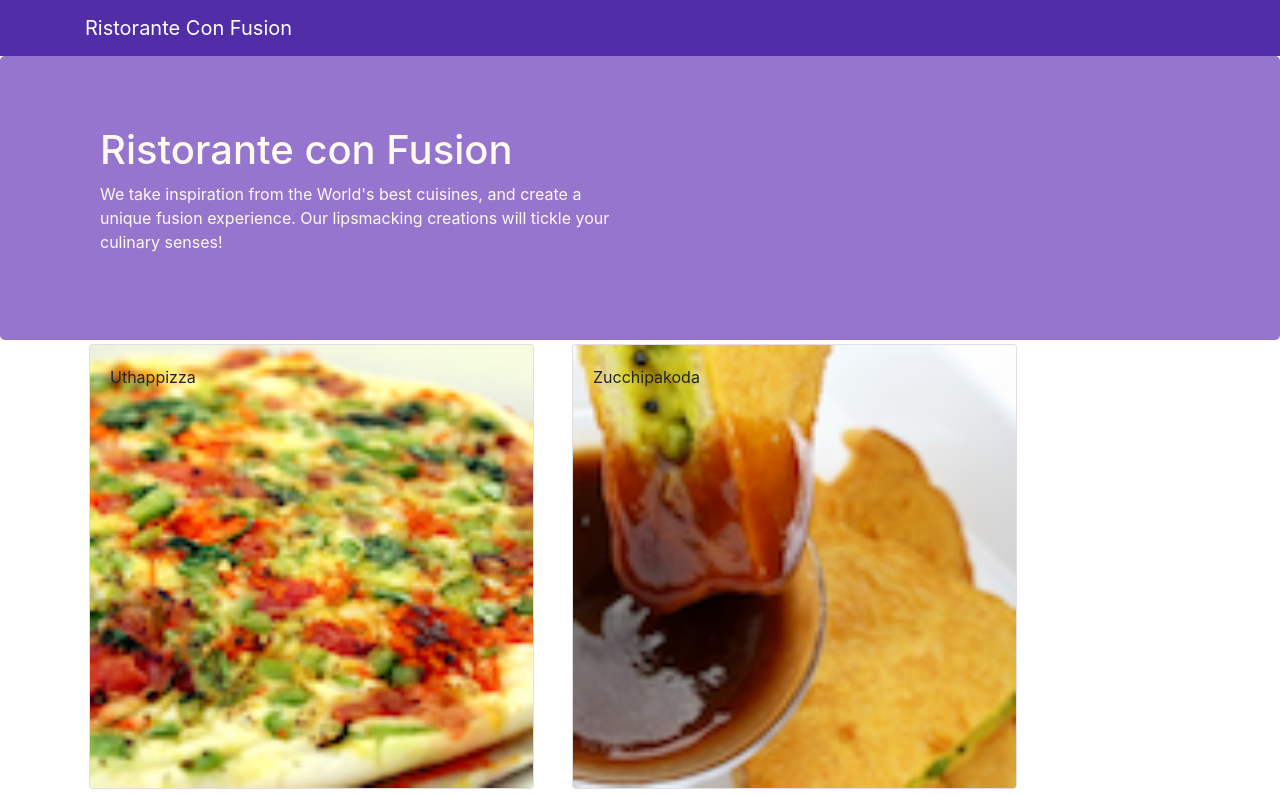
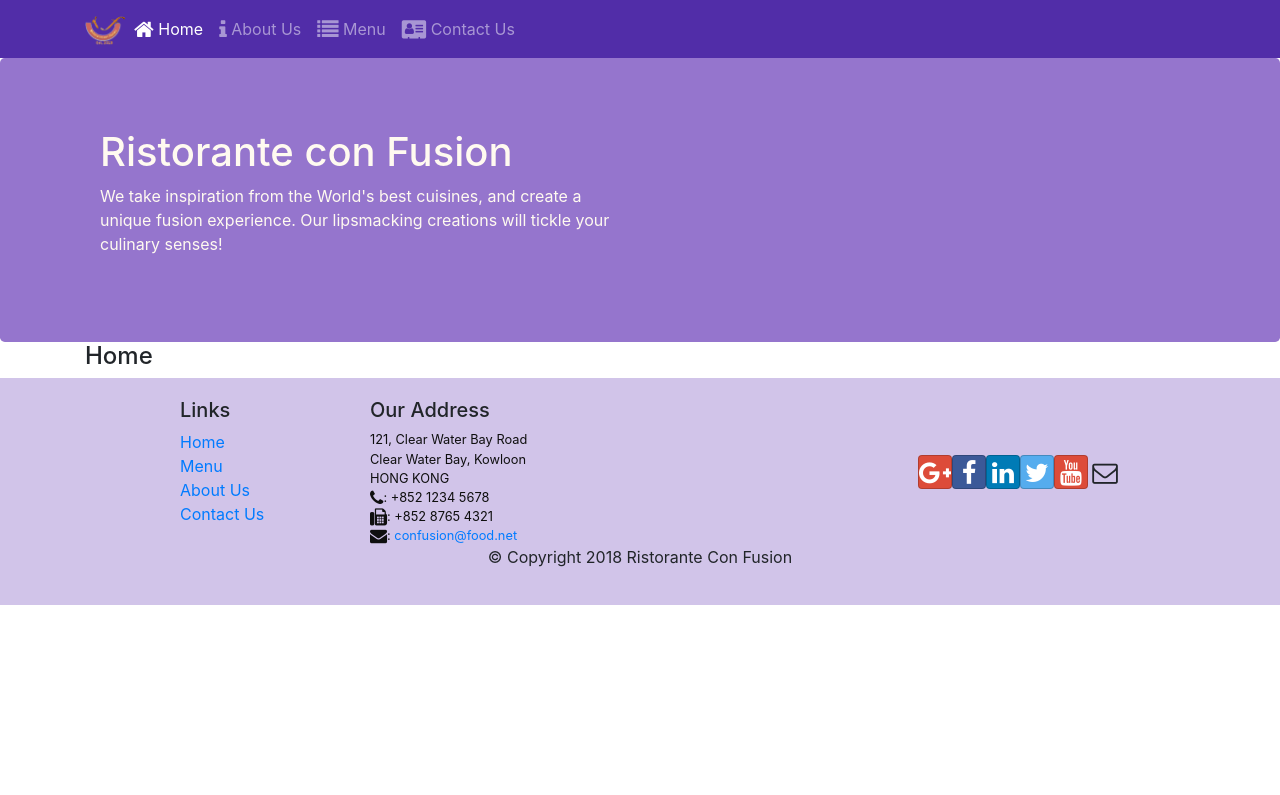
Before and after one commit to Suryam26/React, a React (Create React App) app: page /home in a window 1280 px wide. Shown: the top 795 px of the page. Built offline with nearby package versions, Linux system fonts and the light colour scheme.

Commit message:
React Router

```diff
--- a/package.json
+++ b/package.json
@@ -14,6 +14,7 @@
     "react": "^16.13.1",
     "react-dom": "^16.13.1",
     "react-popper": "^2.2.3",
+    "react-router-dom": "^5.2.0",
     "react-scripts": "3.4.1",
     "reactstrap": "^8.5.1",
     "typescript": "^3.9.7"
--- a/src/App.js
+++ b/src/App.js
@@ -1,14 +1,17 @@
 import React from 'react';
 import Main from './components/MainComponent';
+import { BrowserRouter } from 'react-router-dom';
 import './App.css';
 
 class App extends React.Component {
 
   render() {
     return (
-      <div className='App'>
-         <Main />
-       </div>
+      <BrowserRouter>
+          <div className='App'>
+             <Main />
+           </div>
+       </BrowserRouter>
     );
   }
 
--- a/src/components/FooterComponent.js
+++ b/src/components/FooterComponent.js
@@ -1,4 +1,5 @@
 import React from 'react';
+import { Link } from 'react-router-dom';
 
 function Footer(props) {
     return(
@@ -8,10 +9,10 @@
                 <div className="col-4 offset-1 col-sm-2">
                     <h5>Links</h5>
                     <ul className="list-unstyled">
-                        <li><a href="/">Home</a></li>
-                        <li><a href="/">About</a></li>
-                        <li><a href="/">Menu</a></li>
-                        <li><a href="contactus.html">Contact</a></li>
+                        <li><Link to="/home">Home</Link></li>
+                        <li><Link to="/menu">Menu</Link></li>
+                        <li><Link to="/aboutus">About Us</Link></li>
+                        <li><Link to="/contactus">Contact Us</Link></li>
                     </ul>
                 </div>
                 <div className="col-7 col-sm-5">
--- a/src/components/HeaderComponent.js
+++ b/src/components/HeaderComponent.js
@@ -1,14 +1,47 @@
 import React, { Component } from 'react';
-import { Navbar, NavbarBrand, Jumbotron } from 'reactstrap';
+import { Nav, Navbar, NavbarBrand, NavbarToggler, Collapse, NavItem, Jumbotron } from 'reactstrap';
+import { NavLink } from 'react-router-dom';
 
 class Header extends Component {
+    constructor(props) {
+      super(props);
+
+      this.state = {
+          isNavOpen: false
+      };
+      this.toggleNav =  this.toggleNav.bind(this);
+    }
+
+    toggleNav() {
+      this.setState({
+        isNavOpen: !this.state.isNavOpen
+      });
+    }
+
   render() {
     return(
     <>
-      <Navbar dark>
-        <div className="container">
-            <NavbarBrand href="/">Ristorante Con Fusion</NavbarBrand>
-        </div>
+      <Navbar dark expand="md">
+          <div className="container">
+            <NavbarToggler onClick={this.toggleNav} />
+            <NavbarBrand className="mr-auto" href="/"><img src='assets/images/logo.png' height="30" width="41" alt='Ristorante Con Fusion' /></NavbarBrand>
+            <Collapse isOpen={this.state.isNavOpen} navbar>
+                <Nav navbar>
+                <NavItem>
+                    <NavLink className="nav-link"  to='/home'><span className="fa fa-home fa-lg"></span> Home</NavLink>
+                </NavItem>
+                <NavItem>
+                    <NavLink className="nav-link" to='/aboutus'><span className="fa fa-info fa-lg"></span> About Us</NavLink>
+                </NavItem>
+                <NavItem>
+                    <NavLink className="nav-link"  to='/menu'><span className="fa fa-list fa-lg"></span> Menu</NavLink>
+                </NavItem>
+                <NavItem>
+                    <NavLink className="nav-link" to='/contactus'><span className="fa fa-address-card fa-lg"></span> Contact Us</NavLink>
+                </NavItem>
+                </Nav>
+            </Collapse>
+          </div>
       </Navbar>
       <Jumbotron>
            <div className="container">
--- /dev/null
+++ b/src/components/HomeComponent.js
@@ -0,0 +1,11 @@
+import React from 'react';
+
+function Home(props) {
+    return(
+      <div className="container">
+        <h4>Home</h4>
+      </div>
+    );
+}
+
+export default Home;
--- a/src/components/MainComponent.js
+++ b/src/components/MainComponent.js
@@ -1,7 +1,9 @@
 import React from 'react';
 import { DISHES } from '../shared/dishes';
+import { Switch, Route, Redirect } from 'react-router-dom';
 import Header from './HeaderComponent';
 import Footer from './FooterComponent';
+import Home from './HomeComponent';
 import Menu from './MenuComponent';
 import DishDetail from './DishdetailComponent';
 
@@ -11,22 +13,25 @@
 
     this.state = {
       dishes: DISHES,
-      selectedDish: null
     };
-
-  }
-
-  onDishSelect(dishId) {
-    this.setState ({ selectedDish: dishId });
   }
 
   render() {
+
+    const HomePage = () => {
+        return (
+          <Home />
+        );
+    };
+
     return (
       <div>
          <Header />
-         <Menu dishes={ this.state.dishes }
-               onClick={ (dishId) => this.onDishSelect(dishId) } />
-         <DishDetail dish={ this.state.dishes.filter((dish) => dish.id === this.state.selectedDish)[0] } />
+         <Switch>
+              <Route path="/home" component={HomePage} />
+              <Route exact path="/menu" component={() => <Menu dishes={this.state.dishes} /> } />
+              <Redirect to="/home" />
+         </Switch>
          <Footer />
        </div>
     );
--- a/src/components/MenuComponent.js
+++ b/src/components/MenuComponent.js
@@ -4,7 +4,7 @@
 
 function RenderMenuItem({ dish, onClick }) {
     return (
-      <Card onClick={() => onClick(dish.id)}>
+      <Card>
           <CardImg width="100%" src={dish.image} alt={dish.name} />
           <CardImgOverlay>
               <CardTitle>{dish.name}</CardTitle>
```
Also changed, not shown: 1 other file (tests, documents, lock files or other folders).
